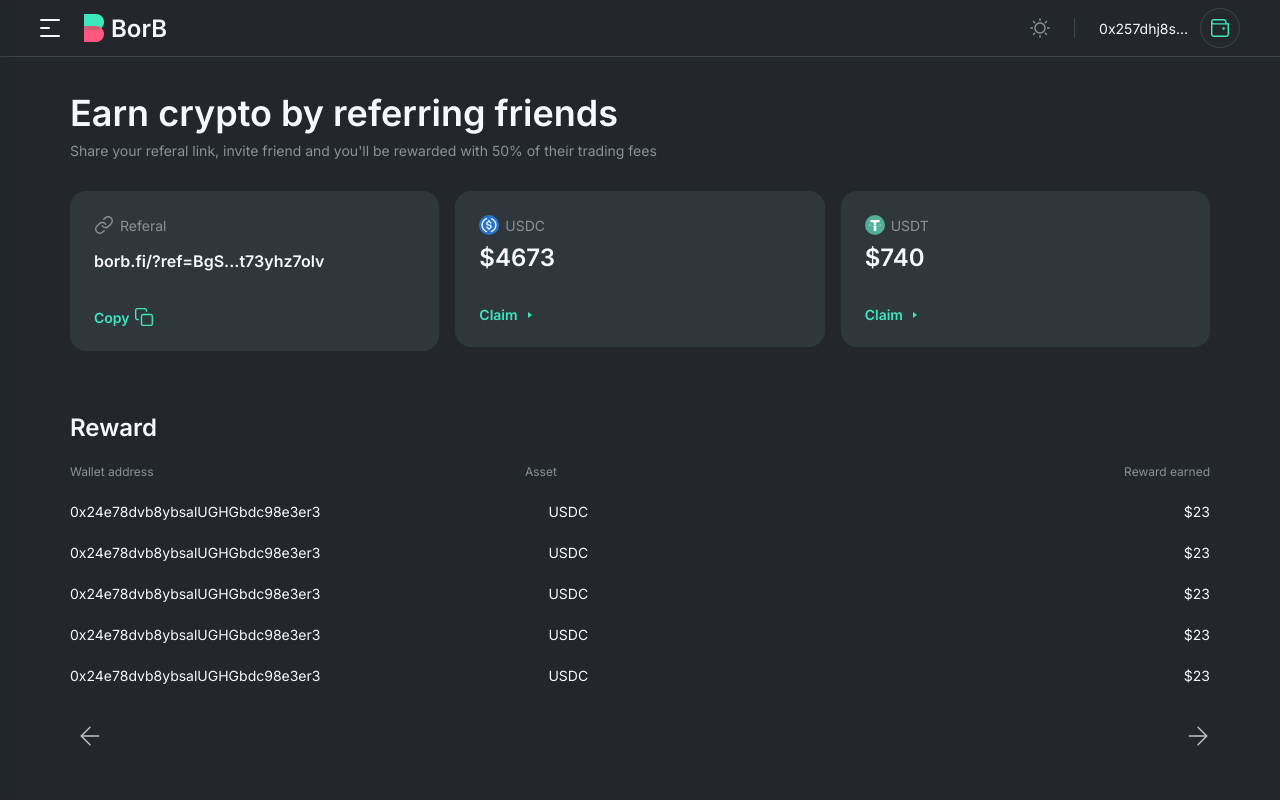
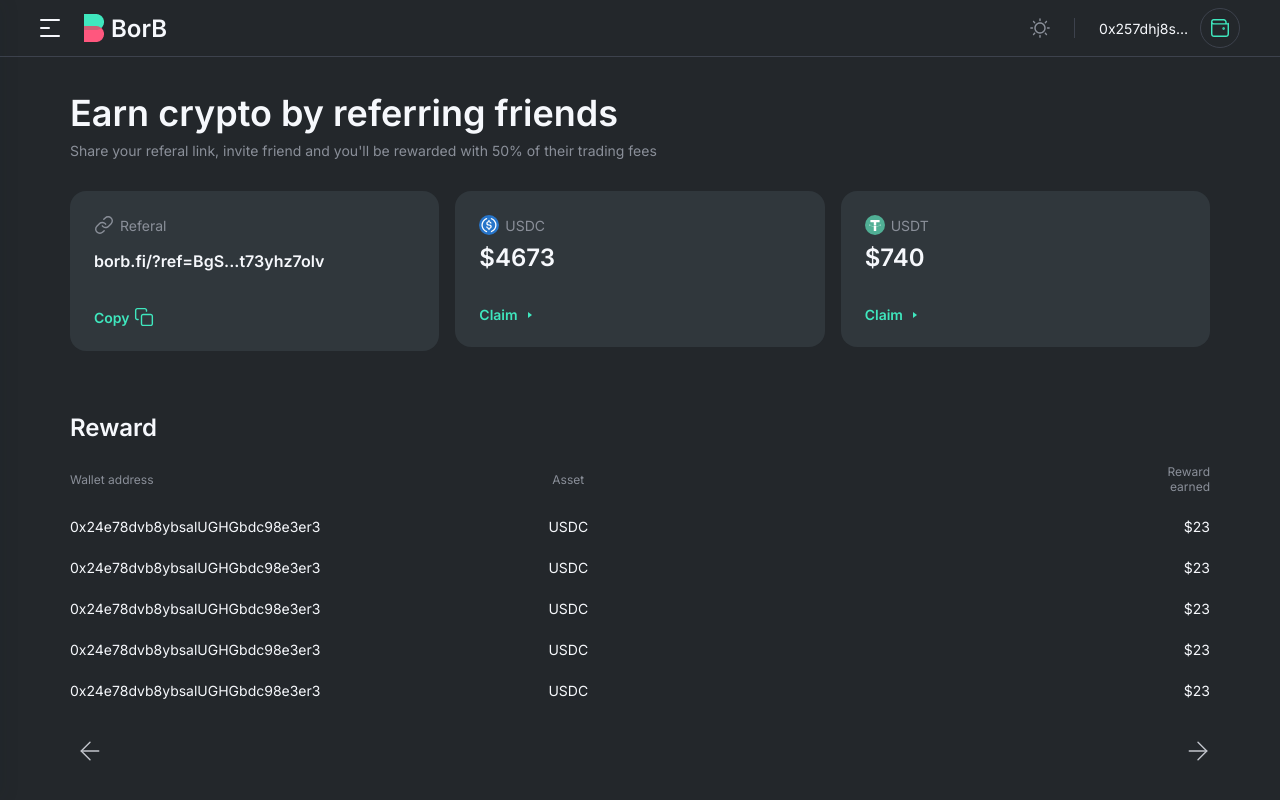
Before and after one commit to tragedyHub/borb-landing, a React (Create React App) app: page /earn in a window 1280 px wide. Shown: the top 800 px of the page. Built offline with nearby package versions, Linux system fonts and the light colour scheme.

Commit message:
fix titles

```diff
--- a/src/pages/EarnPage/components/styles.ts
+++ b/src/pages/EarnPage/components/styles.ts
@@ -4,17 +4,23 @@ const StyledEarn = styled.div`
     margin-bottom: 60px;
 
     .titles {
-        display: grid;
-        grid-template-columns: 1fr 1fr 1fr;
-        grid-row-gap: 24px;
         margin-bottom: 24px;
+        width: 100%;
+        display: flex;
+        align-items: center;
         p {
             color: var(--grey60);
             font-size: 12px;
+            &:nth-child(1) {
+                width: 252px;
+            }
             &:nth-child(2) {
-                margin-left: 75px;
+                width: 40px;
+                margin-left: 20.2%;
             }
             &:nth-child(3) {
+                width: 85px;
+                text-align: right;
                 margin-left: auto;
             }
         }
```
